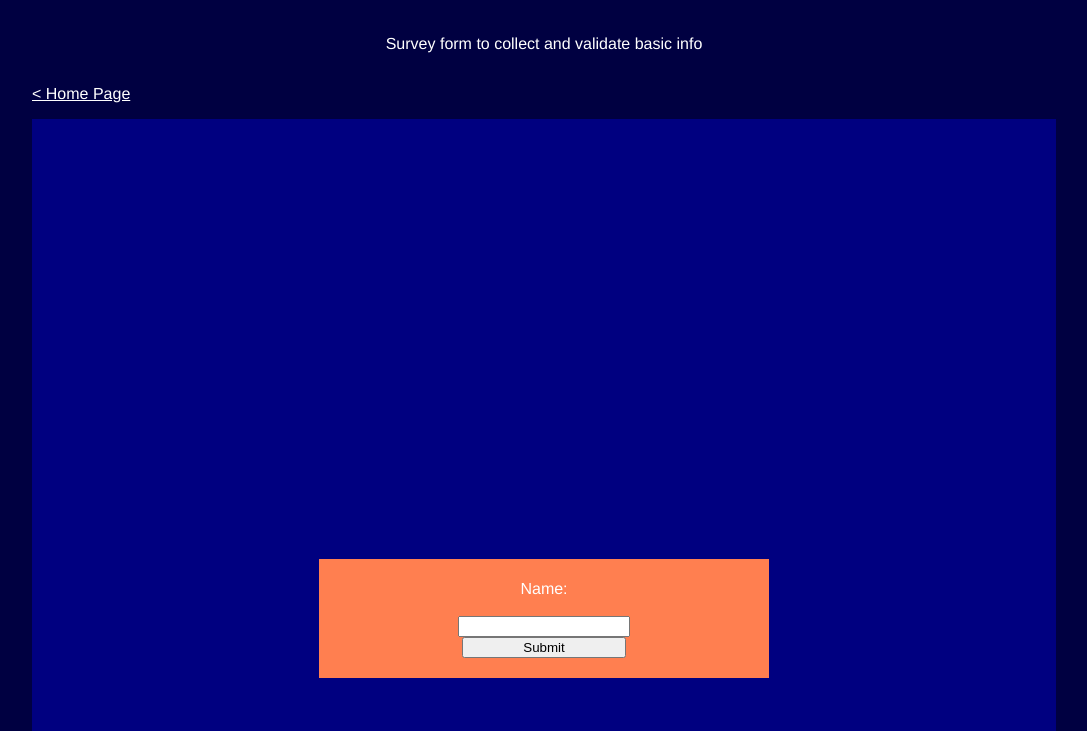
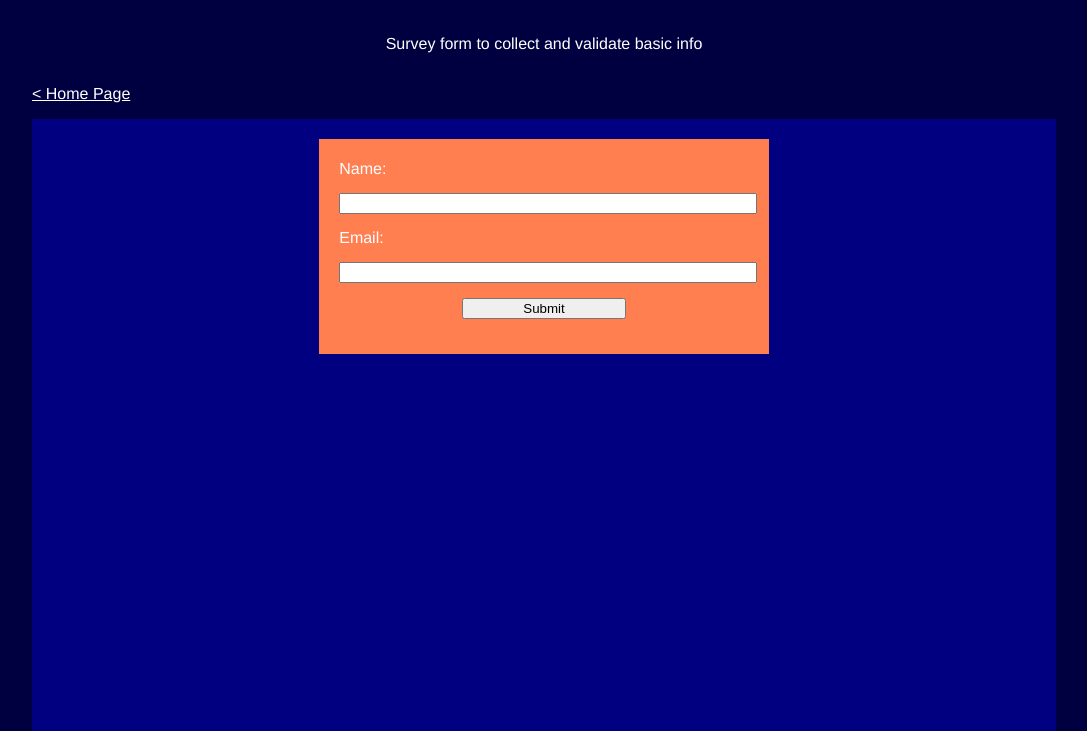
Before and after one commit to koray-eren/FCC-survey-form, a plain HTML site: page index.html in a window 1280 px wide. Shown: the part 69-800 px from the top of the page, without its empty margins (96-1183 px from the left). Drawn offline with Linux system fonts and the light colour scheme.

Commit message:
flex formatting

```diff
--- a/index.html
+++ b/index.html
@@ -29,14 +29,23 @@ input{
     display: flex;
     background-color: coral;
     width: 40%;
-    margin: auto;
     flex-direction: column;
-    align-items: center;
     padding: 2%;
+    align-self: center;
+    margin-top: 2%;
+}
+label, input {
+    display: block;
+    margin-bottom: 15px;
+}
+input:not([type=submit]){
+    width: 100%;
+}
+input[type=submit]{
+    align-self: center;
 }
 label{
-    justify-items: center;
-
+    align-self: flex-start;
 }
 #form-container{
     display: flex;
@@ -45,6 +54,7 @@ label{
     height: 1000px;
     align-self: center;
     flex-direction: column;
+    justify-content: flex-start;
 }
 </style>
 
@@ -59,7 +69,9 @@ label{
         <p id="back-button"> <a href="https://koray-eren.github.io/"> < Home Page</a></p>
         <div id="form-container">
             <form action="" id="survey-form">
-                <label for="name">Name: </label><br>
+                <label for="name">Name: </label>
+                <input required type="text" id="name">
+                <label for="email">Email:</label>
                 <input required type="text" id="name">
                 <input type="submit" value="Submit">
             </form>
```
